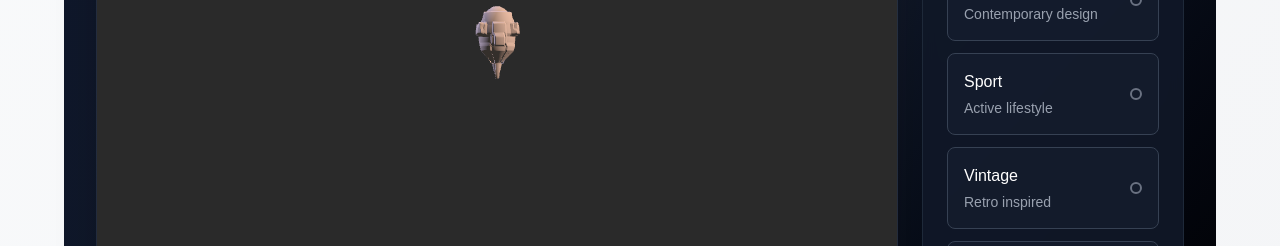
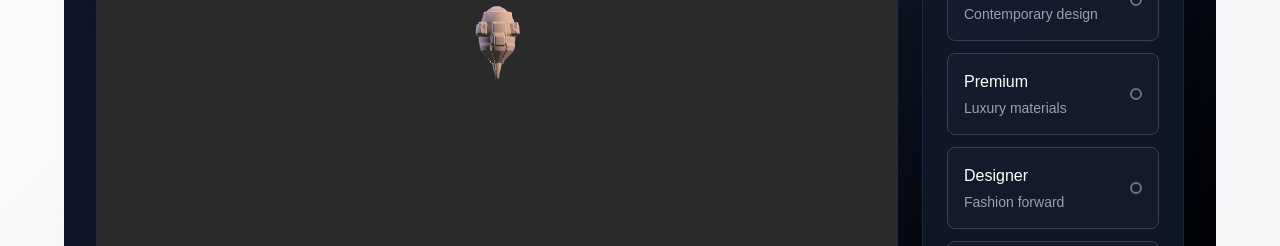
Before and after one commit to erfanansari/face-recognition, a Next.js app: page / in a window 1280 px wide. Shown: the part 554-800 px from the top of the page. Built offline with nearby package versions, Linux system fonts and the light colour scheme; no server answers.

Commit message:
chore: update aviator

```diff
--- a/components/AvatarViewer.tsx
+++ b/components/AvatarViewer.tsx
@@ -298,8 +298,6 @@ export default function AvatarViewer({}: AvatarViewerProps) {
   const glassesOptions = [
     { type: 'classic', label: 'Classic', description: 'Timeless aviator style', file: '/sunglasses/classic.glb' },
     { type: 'modern', label: 'Modern', description: 'Contemporary design', file: '/sunglasses/modern.glb' },
-    { type: 'sport', label: 'Sport', description: 'Active lifestyle', file: '/sunglasses/sport.glb' },
-    { type: 'vintage', label: 'Vintage', description: 'Retro inspired', file: '/sunglasses/vintage.glb' },
     { type: 'premium', label: 'Premium', description: 'Luxury materials', file: '/sunglasses/premium.glb' },
     { type: 'designer', label: 'Designer', description: 'Fashion forward', file: '/sunglasses/designer.glb' },
     { type: 'retro', label: 'Retro', description: 'Pixel art inspired', file: '/sunglasses/retro.glb' },
```
Also changed, not shown: 2 other files (tests, documents, lock files or other folders).
